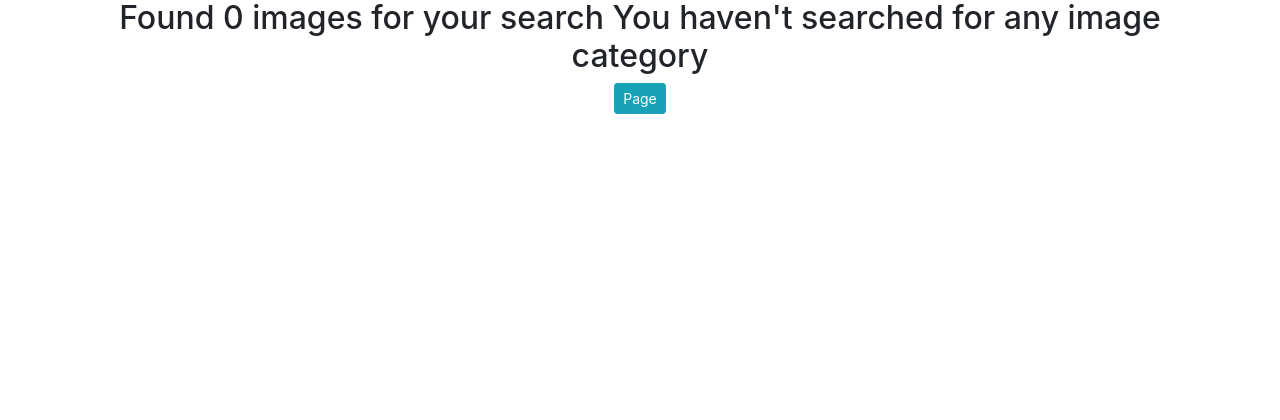
After one commit to abdirahman-ahmednoor/gallery, a Django app: page /search/ in a window 1280 px wide. The commit adds this page. Shown: the part 149-569 px from the top of the page. Run offline with Django 3.2, Linux system fonts and the light colour scheme; some libraries are stand-ins or nearby versions.

```diff
--- a/gallery/settings.py
+++ b/gallery/settings.py
@@ -65,6 +65,7 @@ TEMPLATES = [
                 'django.template.context_processors.request',
                 'django.contrib.auth.context_processors.auth',
                 'django.contrib.messages.context_processors.messages',
+                'django.template.context_processors.media',
             ],
         },
     },
@@ -126,3 +127,5 @@ STATIC_URL = '/static/'
 STATICFILES_DIRS = [
     os.path.join(BASE_DIR, "static"),
 ]
+MEDIA_URL = '/media/'
+MEDIA_ROOT = os.path.join(BASE_DIR, 'media')
--- a/pictures/templates/index.html
+++ b/pictures/templates/index.html
@@ -15,7 +15,7 @@
 </style>
 <div class="container-fluid landing">
     <div class="col-md-9 ">
-        <h1 style="color:darkblue;text-align: center;">Welcome to my Gallery.</h1>
+        <h1 style="color:rgb(26, 26, 41);text-align: center;">WELCOME TO MY GALLERY.</h1>
 </div>
 <div class="container-fluid boded" id="b">
     <div class="container">
--- a/pictures/templates/navbar.html
+++ b/pictures/templates/navbar.html
@@ -1,4 +1,4 @@
-<nav class="navbar navbar-expand-lg dark grey" style="background-image: url(https://encrypted-tbn0.gstatic.com/images?q=tbn:ANd9GcQ-NKlfm4O_HAhkhknYubqWXbdt7HkrOVKl3Q&usqp=CAU);padding: 3em;text-align:justify;" >
+<nav class="navbar navbar-expand-lg dark grey" style="background-image: url(https://encrypted-tbn0.gstatic.com/images?q=tbn:ANd9GcQINx69r1kWQrjm6eWTs2cgLsn9i45p10BpaQ&usqp=CAU);padding: 3em;text-align:justify;" >
     <a class="navbar-brand text-white"href="/"><h3 >AHMED'S GALLERY</h3></a>
       <button class="navbar-toggler" type="button" data-toggle="collapse" data-target="#navbarTogglerDemo02" aria-controls="navbarTogglerDemo02" aria-expanded="false" aria-label="Toggle navigation">
         <span class="navbar-toggler-icon"></span>
@@ -7,7 +7,7 @@
         <ul class="navbar-nav mr-auto mt-2 mt-md-0">
         </ul>
         <form class="form-inline my-2 my-md-0"  action="search/" role="search">
-          <input class="form-control mr-sm-2" type="search" placeholder="Search by Category" name="imagesearch" aria-label="Search">
+          <input class="form-control mr-sm-2" type="search" placeholder="Search Category" name="imagesearch" aria-label="Search">
           <button class="btn btn-primary btn-md my-2 my-sm-0" type="submit">Search</button>
         </form>
       </div>
--- /dev/null
+++ b/pictures/templates/search_results.html
@@ -0,0 +1,47 @@
+{% extends 'layouts.html' %}
+{% block content %}
+<div class="container">
+    {% if images %}
+    <h2 class="text-center" id="found">Found {{ images|length }} images in '{{message}}' category</h2>
+    {% else %}
+    <h2 class="text-center" id="foundnon"> Found 0 images for your search {{message}}</h2>
+    <a class="d-block mx-auto" href="/">
+        <button class="btn btn-sm btn-info d-block mx-auto">Page</button>
+    </a>
+    {% endif %}
+    {% if images %}
+    <div class="card-columns">
+        {% for image in images %}
+        <div class="card" data-toggle="modal" data-target="#{{image.id}}">
+            <img src="{{image.image.url}}" alt="{{image.name}}" class="card-img">
+        </div>
+        <div class="modal fade " id="{{image.id}}" tabindex="-1" role="dialog"
+             aria-labelledby="exampleModalCenterTitle" aria-hidden="true">
+            <div class="modal-dialog modal-dialog-centered" role="document">
+                <div class="modal-content modalcard">
+                    <div class="modal-header">
+                        <h5 class="modal-title d-block mx-auto" id="exampleModalLongTitle">{{image.name}}</h5>
+                        <button type="button" class="close" data-dismiss="modal" aria-label="Close">
+                            <span aria-hidden="true">&times;</span>
+                        </button>
+                    </div>
+                    <div class="modal-body">
+                        <img src="{{image.image.url}}" alt="{{image.name}}" class="img-fluid">
+                        <p>{{image.description}}</p>
+                        <span class="btn btn-sm btn-outline-success">{{image.category | title}}</span> <a href="/location/{{image.location}}" class="btn btn-sm btn-outline-info">{{image.location}}</a>
+                    </div>
+                    <div class="modal-footer">
+                        <input class="form-control input-lg" type="text"
+                               value="{{image.image.url}}" id="{{image.id}}.url">
+                        <button class="btn btn-success btn-sm" onclick="copyLink('{{image.id}}.url')">Copy</button>
+                        <button type="button" class="btn btn-outline-danger btn-sm" data-dismiss="modal">Close
+                        </button>
+                    </div>
+                </div>
+            </div>
+        </div>
+        {% endfor %}
+    </div>
+    {% endif %}
+</div>
+{% endblock %}
```
Also changed, not shown: pictures/templates/results.html (+1 -41 lines), README.md, 1 other file.
